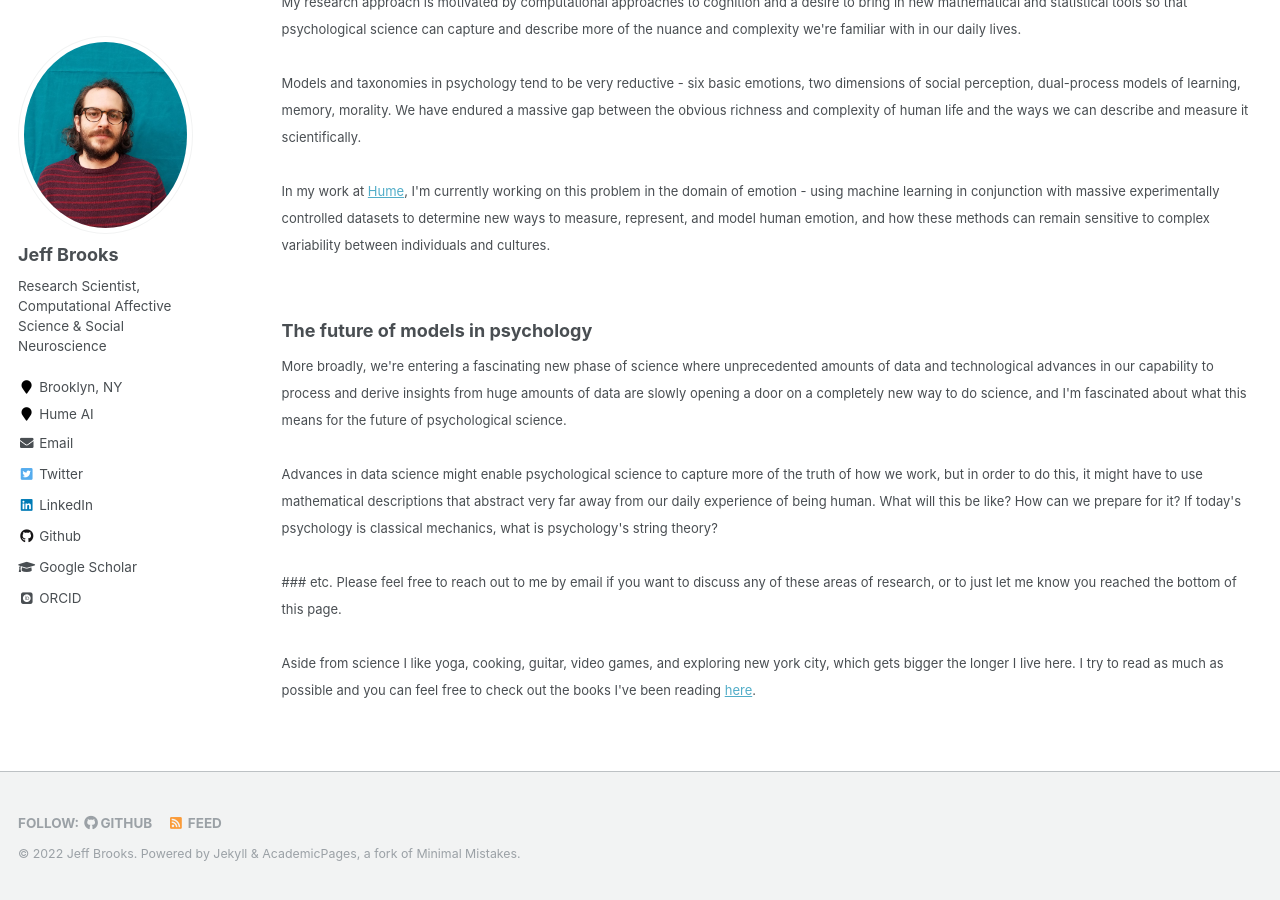
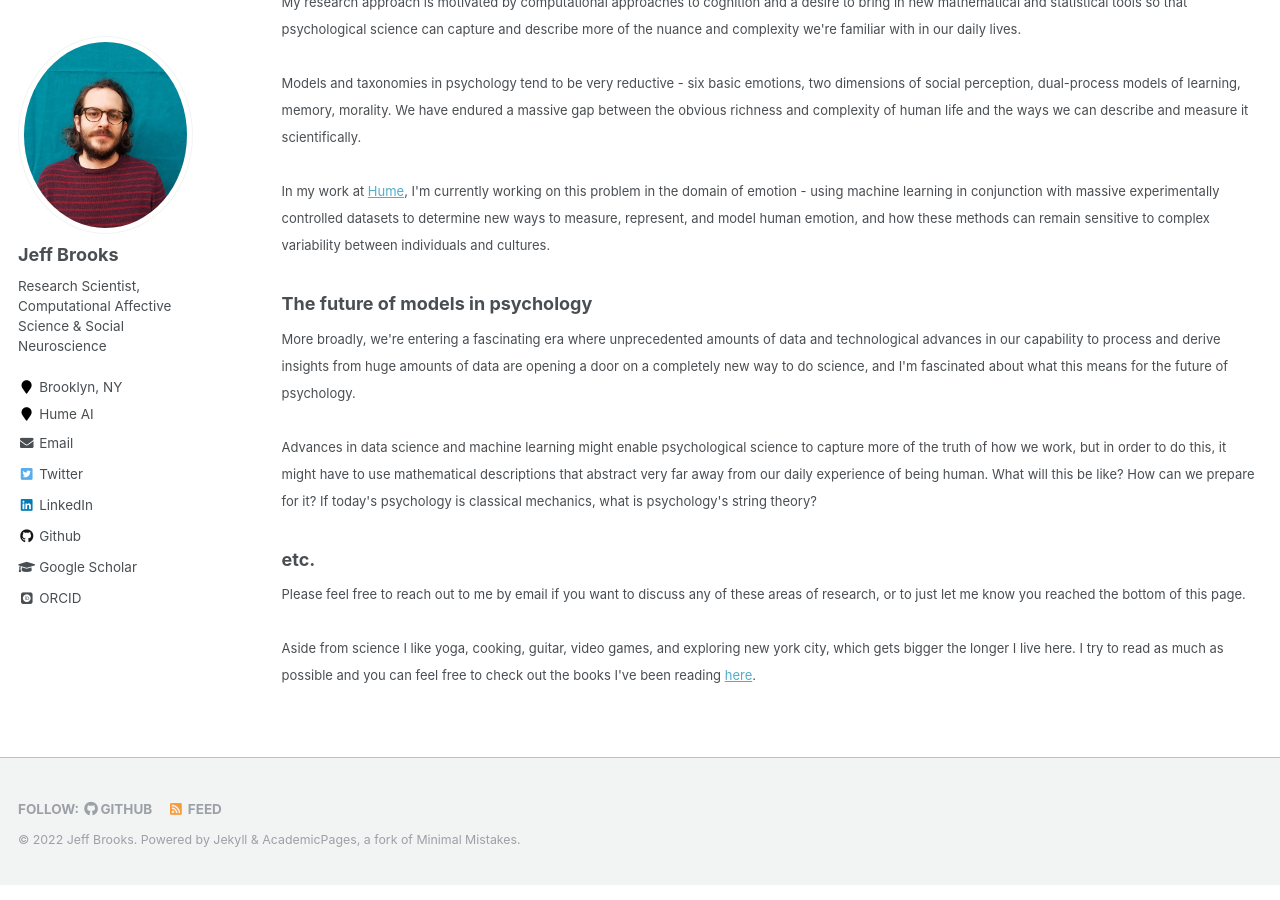
Before and after one commit to jeffreyallenbrooks/jeffreyallenbrooks.github.io, a Jekyll site: the page built from research/research.md, in a window 1280 px wide and 900 px high, scrolled down 987 px. Built offline with Jekyll 4.4.1, drawn with Linux system fonts in a browser that asks for light colours; some web fonts are replaced.

Commit message:
research.md

```diff
--- a/research/research.md
+++ b/research/research.md
@@ -47,16 +47,15 @@ My research approach is motivated by computational approaches to cognition and a
 Models and taxonomies in psychology tend to be very reductive - six basic emotions, two dimensions of social perception, dual-process models of learning, memory, morality. We have endured a massive gap between the obvious richness and complexity of human life and the ways we can describe and measure it scientifically.
 <br><br>
 In my work at <a href="https://hume.ai/about">Hume</a>, I'm currently working on this problem in the domain of emotion - using machine learning in conjunction with massive experimentally controlled datasets to determine new ways to measure, represent, and model human emotion, and how these methods can remain sensitive to complex variability between individuals and cultures.
-<br><br>
 </font>
 
 ### The future of models in psychology
 
 <font size="2">
-More broadly, we're entering a fascinating new phase of science where unprecedented amounts of data and technological advances in our capability to process and derive insights from huge amounts of data are slowly opening a door on a completely new way to do science, and I'm fascinated about what this means for the future of psychological science.
+More broadly, we're entering a fascinating era where unprecedented amounts of data and technological advances in our capability to process and derive insights from huge amounts of data are opening a door on a completely new way to do science, and I'm fascinated about what this means for the future of psychology.
 <br><br>
-Advances in data science might enable psychological science to capture more of the truth of how we work, but in order to do this, it might have to use mathematical descriptions that abstract very far away from our daily experience of being human. What will this be like? How can we prepare for it? If today's psychology is classical mechanics, what is psychology's string theory?
-<br><br>
+Advances in data science and machine learning might enable psychological science to capture more of the truth of how we work, but in order to do this, it might have to use mathematical descriptions that abstract very far away from our daily experience of being human. What will this be like? How can we prepare for it? If today's psychology is classical mechanics, what is psychology's string theory?
+</font>
 
 ### etc.
 
```
